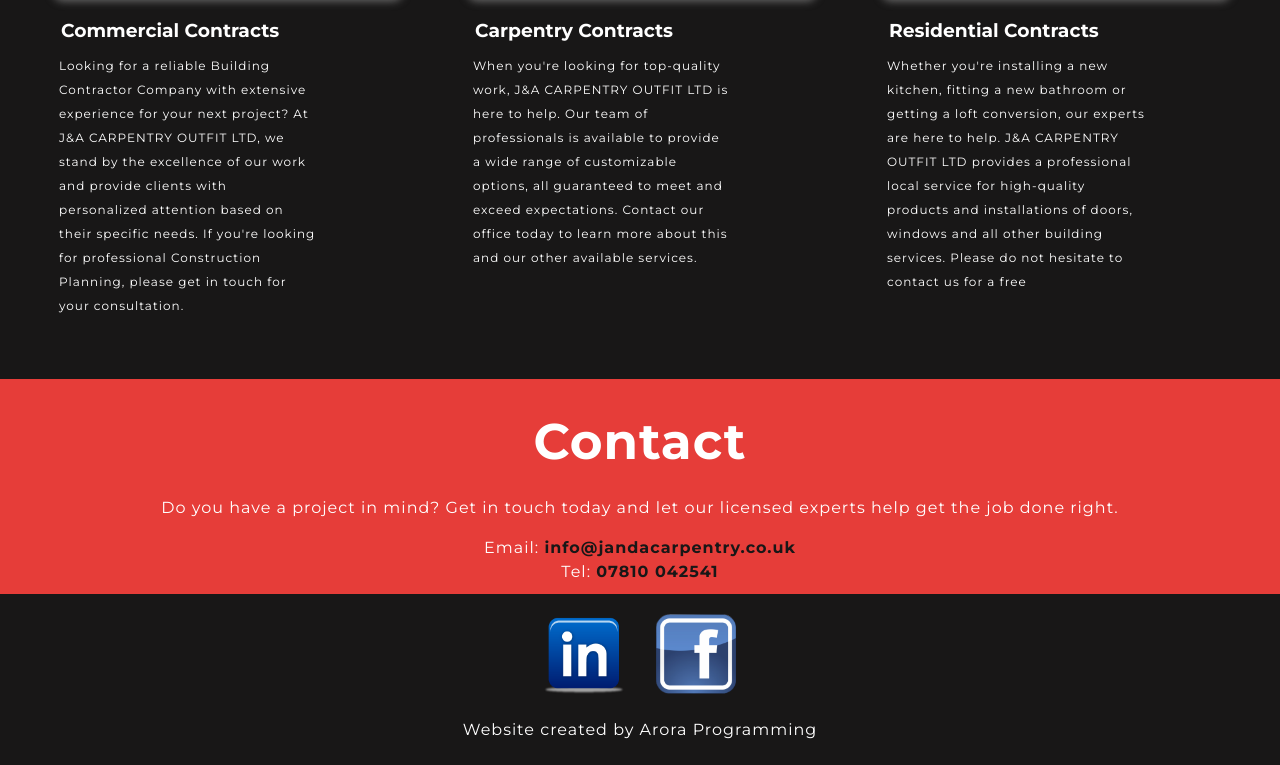
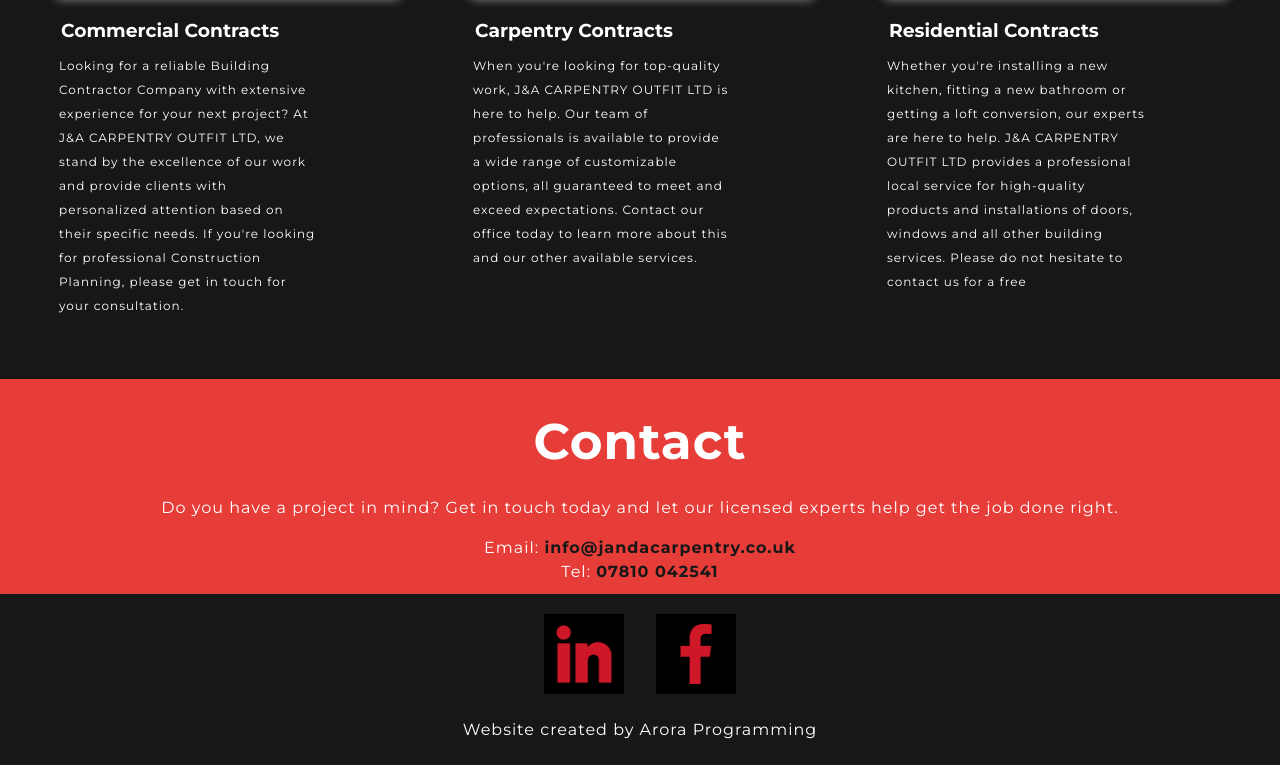
Before and after one commit to MDeep86/J-AND-A-CARPENTRY, a plain HTML site: page index.html in a window 1280 px wide. Shown: the part 2456-3221 px from the top of the page. Drawn offline with Linux system fonts and the light colour scheme.

Commit message:
changed social media icons

```diff
--- a/index.html
+++ b/index.html
@@ -166,12 +166,12 @@
       <ul>
         <li class="social-media">
           <a href="https://www.linkedin.com/company/j-a-carpentry-outfit-ltd/" target="_blank"
-            ><img src="Resourses/Images/Linkedin-PNG-File.png" alt="Linkedin logo"
+            ><img src="/Resourses/Images/LinkedIn-Red-And-Black.webp" alt="Linkedin logo"
           /></a>
         </li>
         <li class="social-media">
           <a href="https://m.facebook.com/JA-Carpentry-Outfit-ltd-104588225003709/" target="_blank"
-            ><img src="Resourses/Images/facebook-logo-with-transparent-background-8.png" alt="Facebook logo"
+            ><img src="/Resourses/Images/Facebook-Red-And-Black.webp" alt="Facebook logo"
           /></a>
         </li>
         <!-- <li id="check-a-trade">
```
Also changed, not shown: Resourses/Images/Facebook-Red-And-Black.webp (added), Resourses/Images/LinkedIn-Red-And-Black.webp (added).
